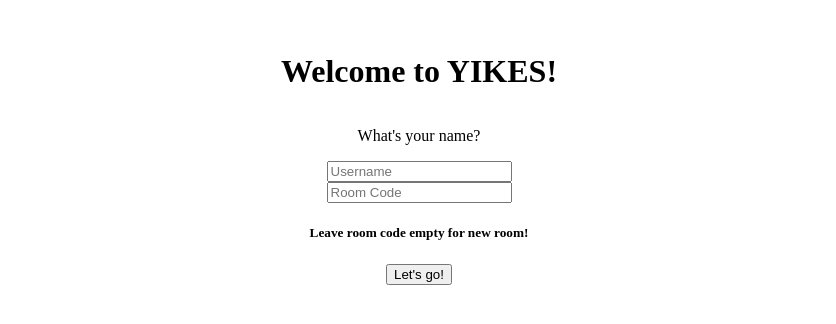
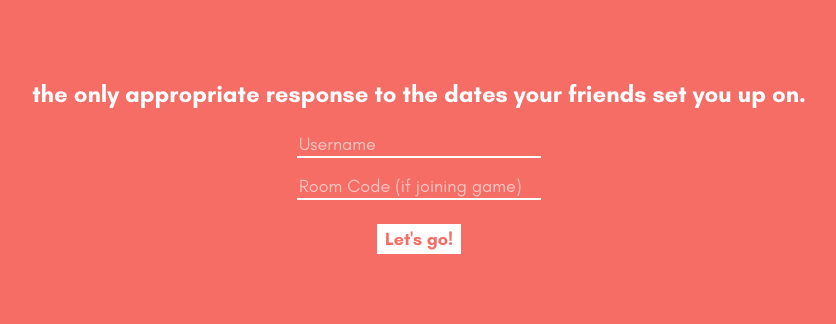
Before and after one commit to darkterbear/yikes, a React app in the folder client/: page / in a window 1280 px wide. Shown: the part 242-566 px from the top of the page, without its empty margins (221-1057 px from the left). Built offline with nearby package versions, Linux system fonts and the light colour scheme.

Commit message:
Added styling for homepage

```diff
--- a/client/src/HomePage.js
+++ b/client/src/HomePage.js
@@ -64,12 +64,12 @@ export default class HomePage extends React.Component {
   render() {
     return (
       <div id="home-page" className="page">
-        <h1>Welcome to YIKES!</h1>
-        <p>What's your name?</p>
-        <input placeholder="Username" value={this.state.username} onChange={this.handleUsernameChange} />
-        <input placeholder="Room Code" value={this.state.code} onChange={this.handleCodeChange} />
-        <h5>Leave room code empty for new room!</h5>
-        <button onClick={this.handleStart}>Let's go!</button>
+        <div className="content">
+          <h1>the only appropriate response to the dates your friends set you up on.</h1>
+          <input placeholder="Username" value={this.state.username} onChange={this.handleUsernameChange} />
+          <input placeholder="Room Code (if joining game)" value={this.state.code} onChange={this.handleCodeChange} />
+          <button onClick={this.handleStart}>Let's go!</button>
+        </div>
       </div>
     );
   }
--- /dev/null
+++ b/client/src/css/colors.scss
@@ -0,0 +1 @@
+$red: #F66D65;
--- a/client/src/css/index.scss
+++ b/client/src/css/index.scss
@@ -1,7 +1,45 @@
+@import './colors.scss';
+@import './type.scss';
+
 html, body, #root {
   width: 100%;
   height: 100vh;
   margin: 0;
+}
+
+button {
+  color: $red;
+  background: white;
+  font-weight: bold;
+  font-size: 18px;
+  border: none;
+  padding: 0.25rem 0.5rem;
+  cursor: pointer;
+  margin-top: 1rem;
+}
+
+::placeholder { /* Chrome, Firefox, Opera, Safari 10.1+ */
+  color: white;
+  opacity: 0.6;
+}
+
+::-ms-input-placeholder { /* Microsoft Edge */
+  color: white;
+}
+
+input {
+  background: none;
+  border: none;
+  font-size: 18px;
+  border-bottom: 2px solid white;
+  margin: 0.5rem 0;
+  color: white;
+  width: 240px;
+}
+
+.content {
+  width: 80%;
+  max-width: 1200px;
 }
 
 #home-page {
@@ -11,4 +49,18 @@ html, body, #root {
   align-items: center;
 
   height: 100%;
+
+  background: $red;
+  color: white;
+
+  .content {
+    display: flex;
+    flex-direction: column;
+    justify-content: center;
+    align-items: center;
+
+    h1 {
+      text-align: center;
+    }
+  }
 }
--- /dev/null
+++ b/client/src/css/type.scss
@@ -0,0 +1,23 @@
+@font-face {
+  font-family: Glacial;
+  src: url('../fonts/GlacialIndifference-Regular.otf');
+}
+
+@font-face {
+  font-family: Glacial;
+  font-weight: bold;
+  src: url('../fonts/GlacialIndifference-Bold.otf');
+}
+
+* {
+  font-family: Glacial !important;
+}
+
+h1 {
+  font-size: 24px;
+  font-weight: bold;
+}
+
+p {
+  font-size: 18px;
+}
```
Also changed, not shown: client/src/css/index.css, client/src/fonts/GlacialIndifference-Bold.otf (added), client/src/fonts/GlacialIndifference-Regular.otf (added), 1 other file.
